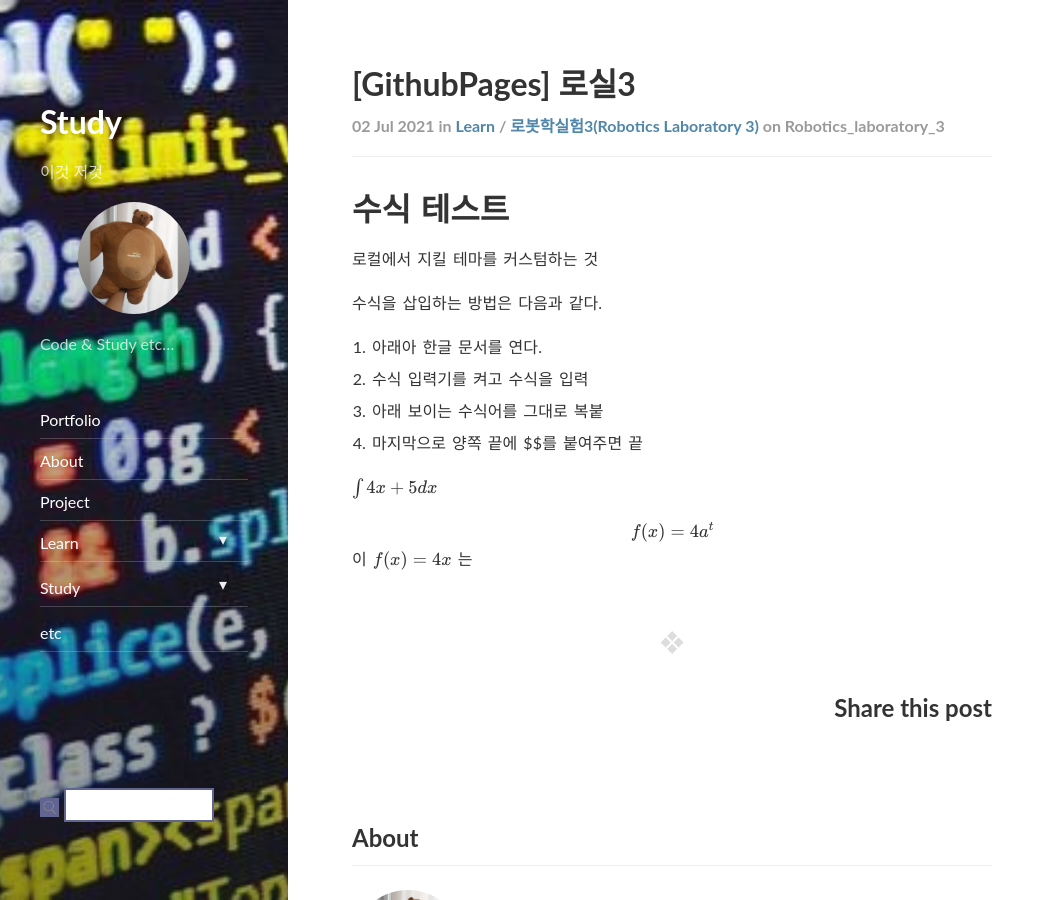
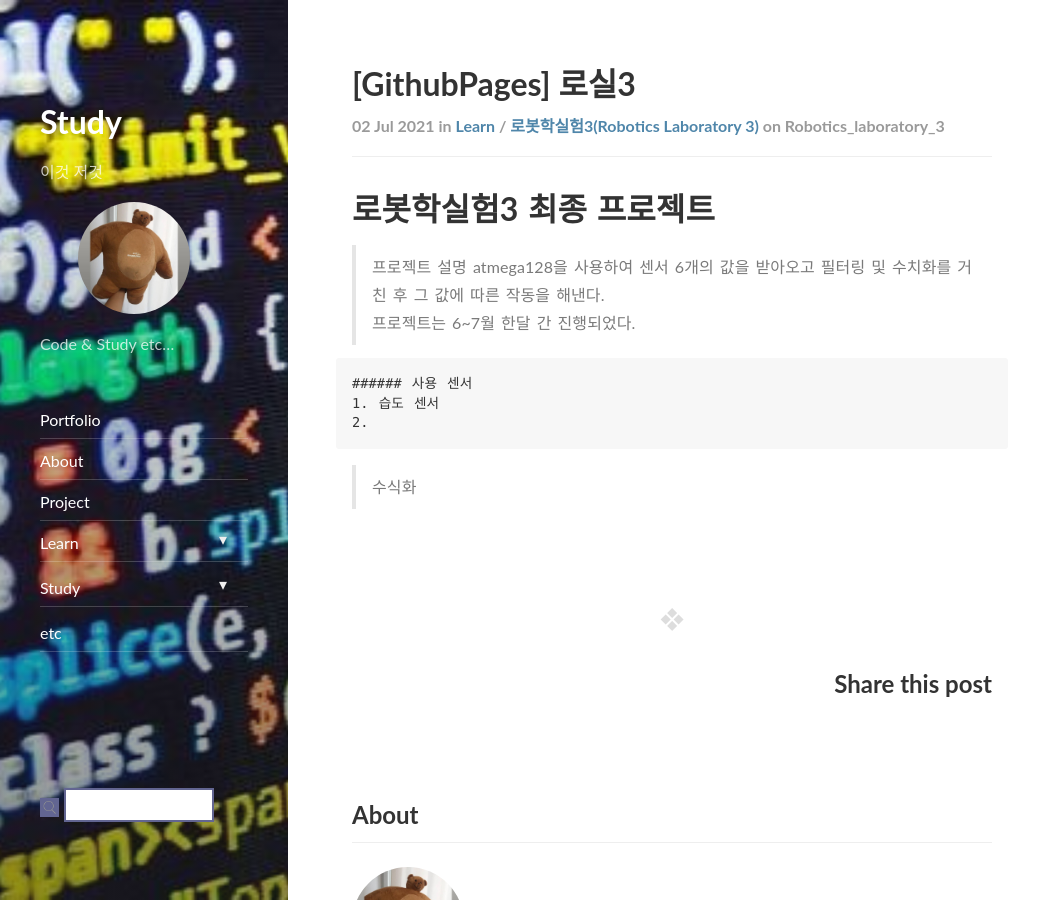
Before and after one commit to ekgus2222/ekgus2222.github.io, a Jekyll site: the page built from _posts/learn/robot_laboratory_3/2021-07-02-making-blog10.md, in a window 1280 px wide and 900 px high. Shown: the whole window, without its empty margins (0-1055 px from the left). Built offline with Jekyll 4.4.1, drawn with Linux system fonts in a browser that asks for light colours; nearby versions of some CDN libraries; formulas are drawn with MathJax 3; comment, search, counter and statistics services are not loaded.

Commit message:
Update 2021-07-02-making-blog10.md

```diff
--- a/_posts/learn/robot_laboratory_3/2021-07-02-making-blog10.md
+++ b/_posts/learn/robot_laboratory_3/2021-07-02-making-blog10.md
@@ -10,20 +10,13 @@ comments: true
 use_math: true
 ---
 
-# 수식 테스트
+# 로봇학실험3 최종 프로젝트
+> 프로젝트 설명
+    atmega128을 사용하여 센서 6개의 값을 받아오고 필터링 및 수치화를 거친 후 그 값에 따른 작동을 해낸다.
+    프로젝트는 6~7월 한달 간 진행되었다.
 
+    ###### 사용 센서
+    1. 습도 센서
+    2.
 
-로컬에서 지킬 테마를 커스텀하는 것
-
-수식을 삽입하는 방법은 다음과 같다.
-
-1. 아래아 한글 문서를 연다.
-2. 수식 입력기를 켜고 수식을 입력
-3. 아래 보이는 수식어를 그대로 복붙
-4. 마지막으로 양쪽 끝에 $$를 붙여주면 끝
-
-
-$\int 4x+5dx$
-<center>$f(x) = 4a^t$</center>
-
-이 $f(x) = 4x$ 는
+> 수식화
```
